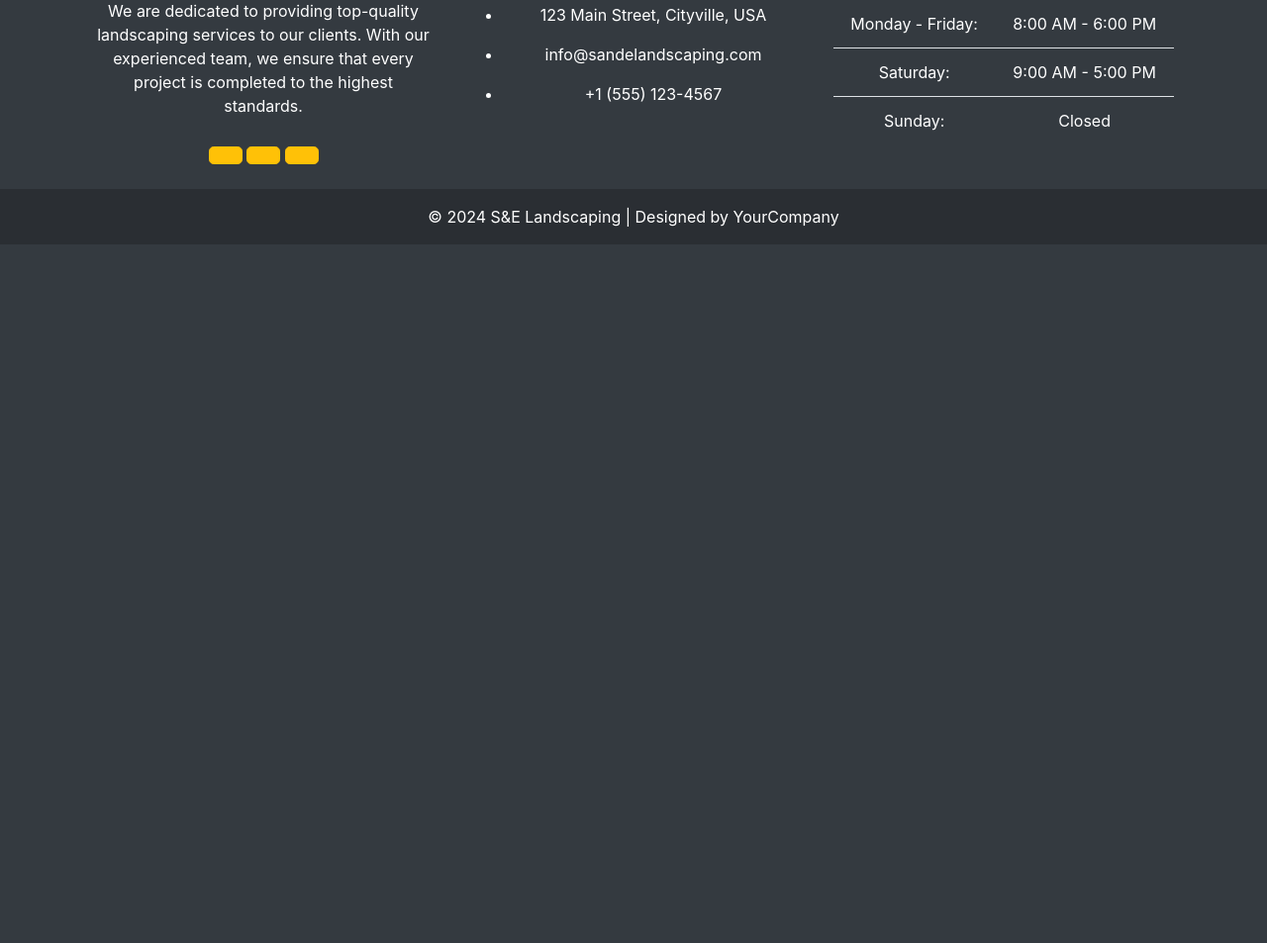
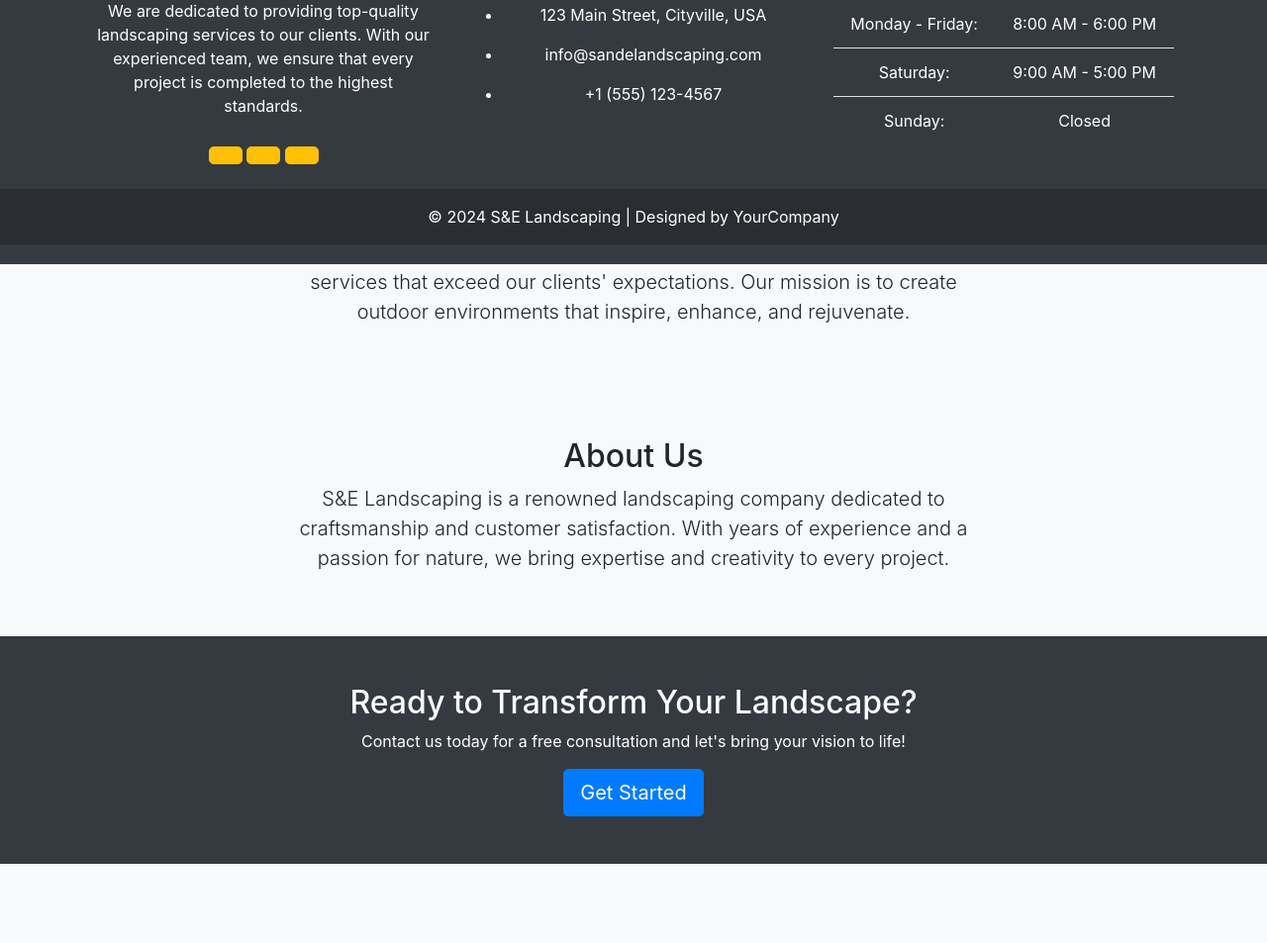
Before and after one commit to RyanRonish/S-E, a Django app: page / in a window 1280 px wide. Shown: the part 533-1486 px from the top of the page at 99% size. Before the commit the page ends 780 px from the top, so only its background shows below. Run offline with Django 4.2, Linux system fonts and the light colour scheme; some libraries are stand-ins or nearby versions.

Commit message:
index enhance

```diff
--- a/se/templates/index.html
+++ b/se/templates/index.html
@@ -1,15 +1,54 @@
-<!-- index.html -->
 {% extends 'base.html' %}
 
 {% block title %}Welcome to S&E Landscaping{% endblock %}
 
 {% block content %}
-<div class="container">
-    <div class="row justify-content-center">
-        <div class="col-md-8 text-center">
-            <h1 class="mt-5">Welcome to S&E Landscaping</h1>
-            <p class="lead">Beautiful landscapes await you!</p>
+<!-- Hero Section -->
+<section class="hero-section">
+    <div class="container">
+        <div class="row justify-content-center">
+            <div class="col-md-8 text-center">
+                <h1 class="mt-5">Welcome to S&E Landscaping</h1>
+                <p class="lead">Transforming your outdoor spaces into works of art</p>
+            </div>
         </div>
     </div>
-</div>
+</section>
+
+<!-- Mission Statement -->
+<section class="mission-section bg-light py-5">
+    <div class="container">
+        <div class="row justify-content-center">
+            <div class="col-md-8 text-center">
+                <h2>Our Mission</h2>
+                <p class="lead">At S&E Landscaping, we are committed to providing exceptional landscaping services that exceed our clients' expectations. Our mission is to create outdoor environments that inspire, enhance, and rejuvenate.</p>
+            </div>
+        </div>
+    </div>
+</section>
+
+<!-- About Section -->
+<section class="about-section py-5">
+    <div class="container">
+        <div class="row justify-content-center">
+            <div class="col-md-8 text-center">
+                <h2>About Us</h2>
+                <p class="lead">S&E Landscaping is a renowned landscaping company dedicated to craftsmanship and customer satisfaction. With years of experience and a passion for nature, we bring expertise and creativity to every project.</p>
+            </div>
+        </div>
+    </div>
+</section>
+
+<!-- Call to Action -->
+<section class="cta-section bg-dark text-white py-5">
+    <div class="container">
+        <div class="row justify-content-center">
+            <div class="col-md-8 text-center">
+                <h2>Ready to Transform Your Landscape?</h2>
+                <p>Contact us today for a free consultation and let's bring your vision to life!</p>
+                <a href="{% url 'contact' %}" class="btn btn-primary btn-lg">Get Started</a>
+            </div>
+        </div>
+    </div>
+</section>
 {% endblock %}
```
